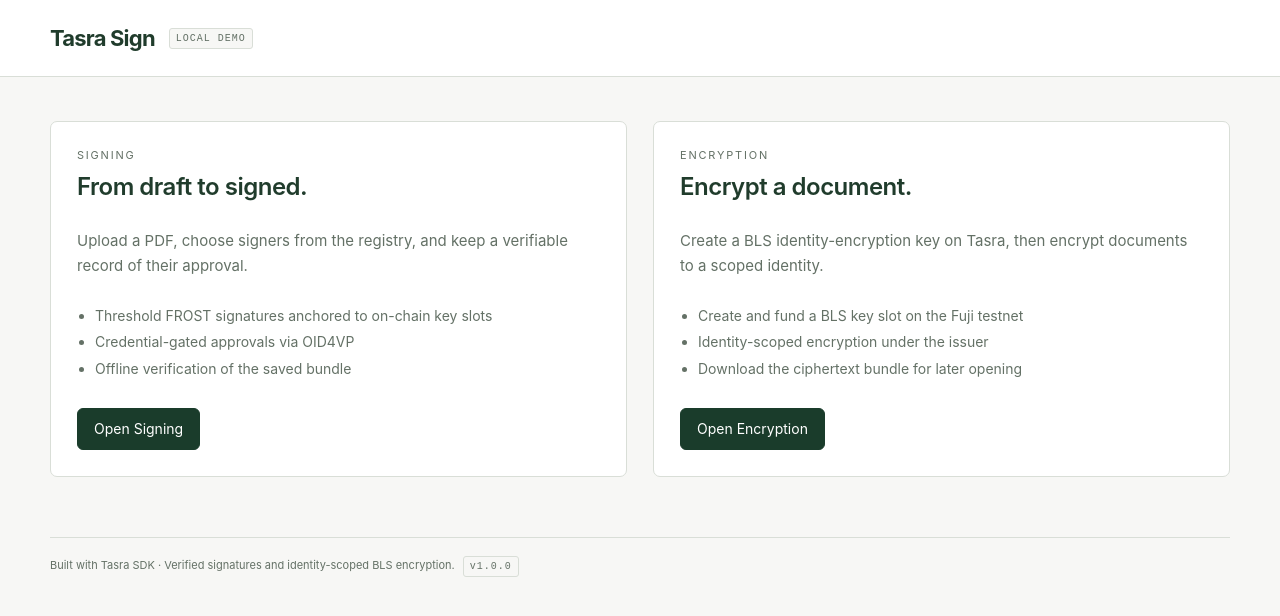
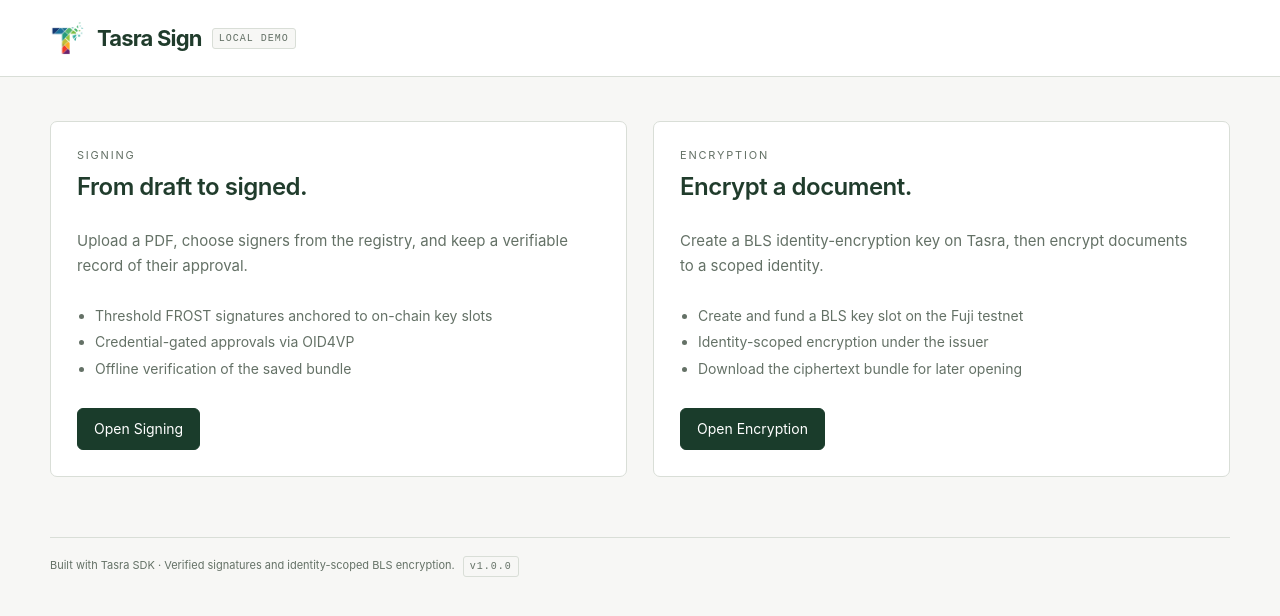
Before and after one commit to t3foundry/tasra-demo, a React (Vite) app in the folder web/: page / in a window 1280 px wide. Shown: the top 616 px of the page. Built offline with nearby package versions, Linux system fonts and the light colour scheme.

Commit message:
Tasra Logo

```diff
--- a/web/src/App.tsx
+++ b/web/src/App.tsx
@@ -21,7 +21,9 @@
     <header>
       <div className="bar">
         <a className="brand" href="/">
-          Tasra Sign <span className="label">LOCAL DEMO</span>
+          <img className="brand-logo" src="/tasra-logo.png" alt="" />
+          <span className="brand-name">Tasra Sign</span>
+          <span className="label">LOCAL DEMO</span>
         </a>
         {signing ? (
           <nav aria-label="Main">
--- a/web/src/styles.css
+++ b/web/src/styles.css
@@ -44,7 +44,15 @@
   font-weight: 650;
   display: flex;
   align-items: center;
-  gap: 14px;
+  gap: 10px;
+}
+.brand-logo {
+  height: 34px;
+  width: auto;
+  display: block;
+}
+.brand-name {
+  margin-left: 2px;
 }
 .label {
   font:
```
Also changed, not shown: web/public/tasra-logo.png (added).
